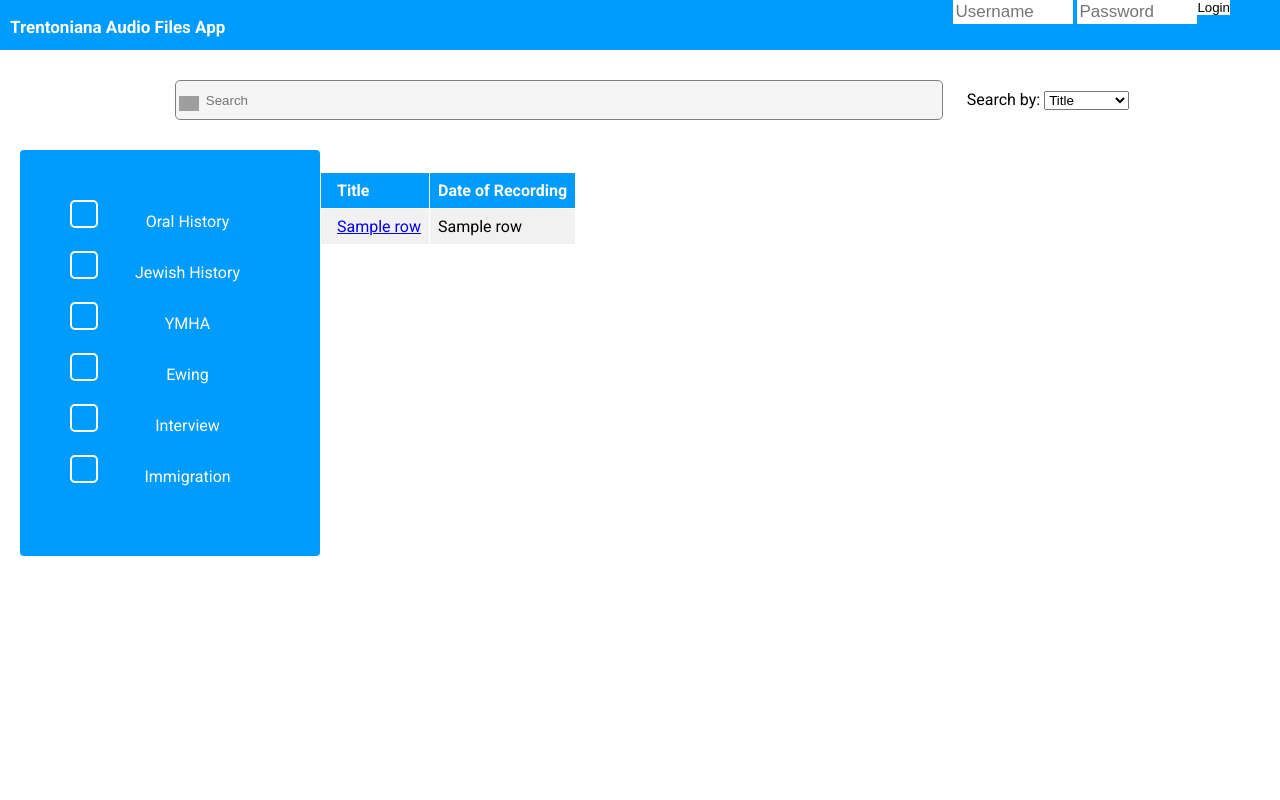
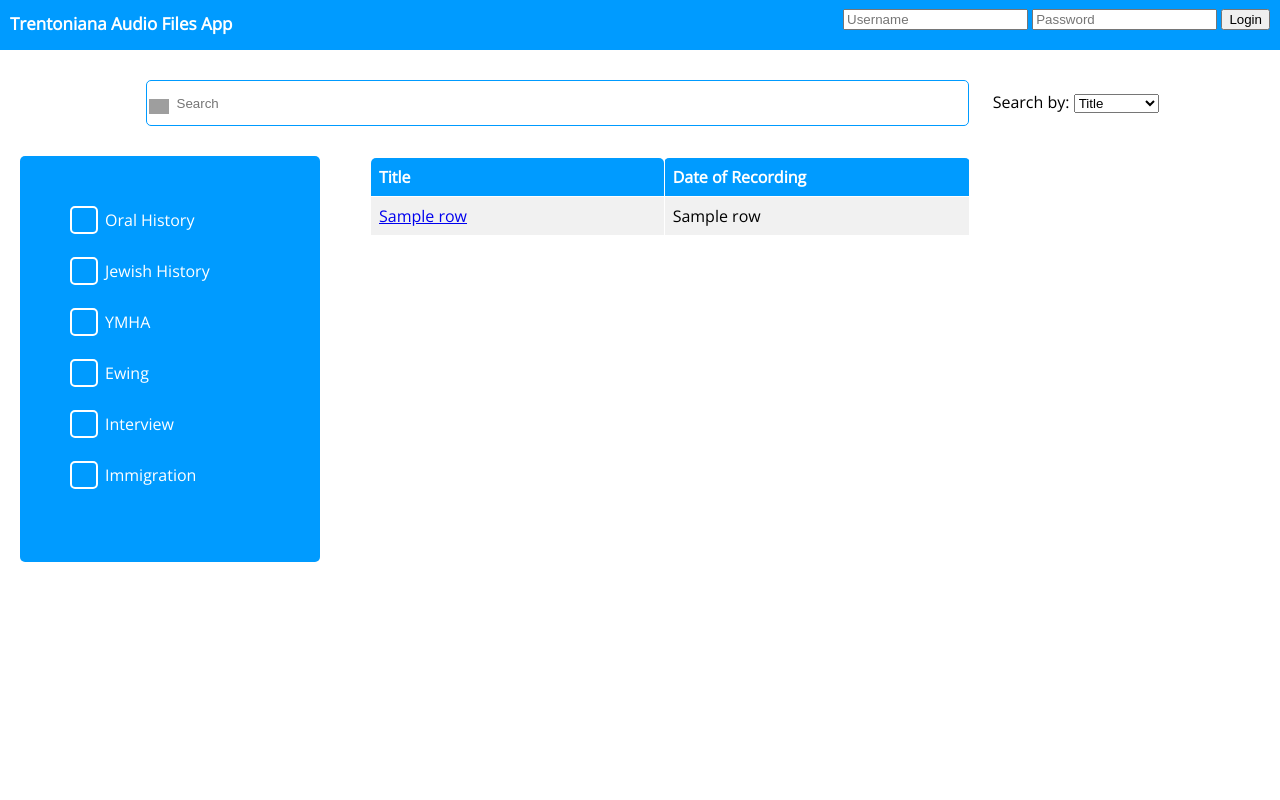
Before and after one commit to pepped1/database-trentoniana-project, a Flask app: template src/app_create_table/app/templates/my-form.html in a window 1280 px wide. Run offline with Flask 2, Linux system fonts and the light colour scheme; the template is opened without the code that fills it: most values are stand-ins (such as "Sample title", 1, 10 or a date in 2020); some libraries are stand-ins or nearby versions; grey boxes are pictures that could not be loaded.

Commit message:
UI spacing issues fix

```diff
--- a/src/app_create_table/app/templates/my-form.html
+++ b/src/app_create_table/app/templates/my-form.html
@@ -1,74 +1,67 @@
 <!-- /templates/my-form.html-->
-
+<!DOCTYPE html>
 <html>
 
     <head>
         <title>Trentoniana Audio Files App</title>
+        <meta name="description"
+            content="A database for Trentoniana Library's Audio Files" />
+        <meta http-equiv="author"
+            content="CSC315-03 Team 5: Alyssa, Dean, and Sarah" />
+        <meta http-equiv="pragma"
+            content="no-cache" />
     </head>
 
-    <!-- minimal styling -->
+    <!-- CSS styling for document -->
     <style>
-    	@import url('https://fonts.googleapis.com/css?family=Roboto:100,300,400,500,700,900');
 
-
+        /* import open sans font */
+        @import url('https://fonts.googleapis.com/css?family=Open+Sans');
 
         body {
-        	margin: 0px;
-        	font-family: 'Roboto', sans-serif;
+            margin:0px;
+            font-family: 'Open Sans', sans-serif;
         }
 
+        /* table heading formatting */
         th {
             background-color: #009BFF;
             color: #FFFFFF;
             border: 1px solid white;
             padding: 5px;
+            width: 600px;
+            border-radius: 5px 5px 0px 0px;
         }
 
-        th:tr{
-        	color: blue;
-	    }
-
-	    tr:nth-of-type(2n){
-	        border: 1px solid white;
-	        background-color: #f5f5f5;
-	    }
-
-	    tr:nth-of-type(2n+3){
-	    	border: 1px solid grey;
-	    	background-color: #FFFFFF;
-	    }
-
-	    tr {
-	    	padding: 5px;
-	    }
-
+        /* white separation lines for table */
         td{
             padding: 8px 8px;
             border: 1px solid white;
         }
 
+        /* table general formatting */
         .hover-table{
-	    	margin-right: 20px;
-	    	margin-left: 20px;
             border-collapse:collapse;
             border-spacing:0;
-	    	width:60%;
+            width:600px;
             text-align: right;
             display:table-cell;
+            border-radius: 5px 5px 0px 0px;
+
+            /* fixes table positioning issue */
+            position:relative;
+            left: 50px;
+            right:20px;
+            bottom: 18px;
         }
 
-	    .hover-table tr{
-	    	border-bottom:1px solid #ddd;
-	    }
-
-	    .hover-table tr:nth-child(odd){
-	    	background-color: #FFFFFF;
-	    }
-
+        /* shade even table rows a light grey color and borders white */
         .hover-table tr:nth-child(even){
+            border: 1px solid white;
             background-color: #f1f1f1;
         }
 
+        /* table entry text formatting */
         .hover-table td, .hover-table th{
             padding:8px 8px;
             display: table-cell;
@@ -76,15 +69,13 @@
             vertical-align:top;
         }
 
-	    .hover-table th:first-child, .hover-table td:first-child{
-	    	padding-left:16px;
-	    }
-
+        /* when hovering over an entry, make it dark grey */
         .hover-table tbody tr:hover, .hover-table li:hover{
             background-color:#ddd;
         }
 
-        .wrapper {
+        /* search spacing formatting*/
+        .search-spacing {
             margin-top: 30px;
             margin-bottom: 30px;
             position: relative;
@@ -93,6 +84,7 @@
             min-width: 100px;
         }
 
+        /* magnifying glass search icon image formatting */
         .search-icon {
             position: relative;
             top: 6px;
@@ -100,23 +92,26 @@
             width: 20px;
         }
 
+        /* search bar general formatting */
         .search {
-        	border: 1px solid grey;
+            border: 1px solid #009BFF;
             border-radius: 5px;
             height: 40px;
             width: 60%;
             padding:2px 23px 2px 30px;
             outline: 0px;
-        	background-color: #f5f5f5;
+            background-color: white;
             margin-right: 20px;
             margin-left: auto;
         }
 
+        /* search bar is grey when hovered over */
         .search:hover, .search:focus {
-        	border: 1.5px solid #009BFF;
-        	background-color: white;
+            border: 1.5px solid grey;
+            background-color: #f5f5f5;
         }
 
+        /* navbar general formatting */
         .navbar {
             box-sizing: border-box;
             background-color: #009BFF;
@@ -126,6 +121,7 @@
             margin:0px;
         }
 
+        /* h3 text formatting for navbar */
         .navbar h3 {
             float: left;
             display:block;
@@ -136,41 +132,28 @@
             text-decoration:none;
             font-size:17px;
             color: rgb(255,255,255);
+            position: relative;
+            bottom: 5px;
         }
 
-        .navbar .login {
+        /* login general formatting */
+        .login {
             float:right;
-        	margin-right: 50px;
+            margin-left: 20px;
+            position: relative;
+            top: 7px;
+            right: 10px;
         }
 
-        .navbar input[type=text] {
-        	padding:2px;
-        	margin-top:0px;
-        	font-size:17px;
-        	border:none;
-        	width:120px;
-        	border-color:#009BFF;
-        }
-
-        .navbar .login button {
-        	float:right;
-        	padding:0px;
-        	background: #FFFFFF;
-        	border:none;
-        }
-
-        .navbar .login button:hover {
-        	background-color:#f1f1f1;
-        }
-
-
-        .checkbox-label input {
+        /* set formatting for original checkboxes to none */
+        .checkbox input {
             position: absolute;
             opacity: 0;
             cursor: pointer;
         }
 
-        .checkbox-label {
+        /* checkbox general formatting (check box itself) */
+        .checkbox {
             display: block;
             position: relative;
             margin: auto;
@@ -182,14 +165,12 @@
 
             padding-bottom: 5px;
             padding-top: 10px;
-
             padding-left: 35px;
             margin-bottom: 12px;
-
         }
 
-
-        .checkbox-label .checkbox-custom {
+        /* checking box formatting (box and text) and animation */
+         .checkbox-container {
             position: absolute;
             top: 0px;
             left: 0px;
@@ -199,6 +180,7 @@
             border-radius: 5px;
             border: 2px solid #FFFFFF;
 
+            /* check animation checking box*/
             transition: all 0.3s ease-out;
             -webkit-transition: all 0.3s ease-out;
             -moz-transition: all 0.3s ease-out;
@@ -206,7 +188,8 @@
             -o-transition: all 0.3s ease-out;
         }
 
-        .checkbox-label .checkbox-custom::after {
+        /* unchecking box formatting (box and text) and animation */
+        .checkbox .checkbox-container::after {
             position: absolute;
             content: "";
             left: 12px;
@@ -221,6 +204,7 @@
             transform: rotate(0deg) scale(0);
             opacity:1;
 
+            /* check animation unchecking box */
             transition: all 0.3s ease-out;
             -webkit-transition: all 0.3s ease-out;
             -moz-transition: all 0.3s ease-out;
@@ -228,7 +212,8 @@
             -o-transition: all 0.3s ease-out;
         }
 
-        .checkbox-label input:checked ~ .checkbox-custom {
+        /* formatting for box when it is checked */
+        .checkbox input:checked ~ .checkbox-container {
             background-color: #FFFFFF;
             border-radius: 5px;
             -webkit-transform: rotate(0deg) scale(1);
@@ -238,7 +223,8 @@
             border: 2px solid #FFFFFF;
         }
 
-        .checkbox-label input:checked ~ .checkbox-custom::after {
+        /* formatting for check mark in box for when it is checked */
+        .checkbox input:checked ~ .checkbox-container::after {
             -webkit-transform: rotate(45deg) scale(1);
             -ms-transform: rotate(45deg) scale(1);
             transform: rotate(45deg) scale(1);
@@ -253,18 +239,21 @@
             border-radius: 0;
         }
 
+        /* text formatting for checkbox label */
         .checkbox-input-label {
             display: inline-block;
-        	text-align: right;
+            text-align: left;
+            float: left;
             clear: both;
-        	padding: 0px;
+            position: relative;
+            bottom:8px;
             font-size: 16px;
             color: rgba(255,255,255);
             font-weight: 4px;
-
         }
 
-        .card .checkbox-container {
+        /* formatting for boxes holding checkboxes - basically keeps everything aligned*/
+        .box .checkbox-box {
             float: left;
             width: 100%;
             box-sizing: border-box;
@@ -272,44 +261,40 @@
             padding: 0px;
         }
 
-        .card {
+        /* general formatting for box holding checkboxes */
+        .box {
             width: 200px;
             margin: 20px;
             clear: both;
             display: table-cell;
             padding: 50px;
             background-color: #009BFF;
-        	border-radius: 4px;
+            border-radius: 5px;
         }
 
-        .card::after {
+        /* formatting for box - keeps everything aligned */
+        .box::after {
             clear: both;
             display: table-cell;
             content: "";
         }
 
+        /* table form alignment for checkboxes and table - makes table stay at top */
         .wrap {
             display:table;
+            margin: 20px;
+            text-align: right;
         }
 
-        .space {
-        	margin: 10px;
-        }
+    </style>
 
-
-
-
-
-
-
-
-    </style>
 
     <body>
 
         <!-- Navigation Bar with Login -->
         <div class ="navbar">
             <h3>Trentoniana Audio Files App</h3>
+
             <div class="login">
                 <form action="/login-handler" method="POST">
                     <input type="text" placeholder="Username" name="username">
@@ -317,77 +302,82 @@
                     <button type="submit">Login</button>
                 </form>
             </div>
+
         </div>
 
+
         <!-- Search Bar -->
-		<form class="wrapper" action="/form-handler" method="POST">
+        <form id="top" class="search-spacing" action="/form-handler" method="POST">
 
             <img class="search-icon" src="https://upload.wikimedia.org/wikipedia/commons/0/0b/Search_Icon.svg">
             <input class="search" placeholder="Search" type="text" name="searchterm">
             <label for = "search_by">Search by:</label>
 
-			<select name = "search_by", id="search_by">
+            <!-- search by drop down menu -->
+            <select name="search_by">
                 <option value ="title">Title</option>
                 <option value ="participant">Participant</option>
                 <option value ="place">Place</option>
             </select>
         </form>
 
+
         <div class="wrap">
 
-			<div class="space"></div>
+            <!-- Checkboxes -->
+            <div class = "box">
+                <div class = "checkbox-box">
 
-			<!-- Checkboxes -->
-			<div class = "card">
-				<div class = "checkbox-container">
-					<label class="checkbox-label">
+                    <!-- Oral History -->
+                    <label class="checkbox">
                         <div class="checkbox-input-label">Oral History</div>
                         <input type="checkbox">
-						<span class="checkbox-custom"></span>
+                        <span class="checkbox-container"></span>
                     </label>
 
-					<label class="checkbox-label">
+                    <!-- Jewish History-->
+                    <label class="checkbox">
                         <div class="checkbox-input-label">Jewish History</div>
                         <input type="checkbox">
-						<span class="checkbox-custom"></span>
+                        <span class="checkbox-container"></span>
                     </label>
 
-
-					<label class="checkbox-label">
+                    <!-- YMHA -->
+                    <label class="checkbox">
                         <div class="checkbox-input-label">YMHA</div>
                         <input type="checkbox">
-						<span class="checkbox-custom"></span>
+                        <span class="checkbox-container"></span>
                     </label>
 
-
-					<label class="checkbox-label">
+                    <!-- Ewing -->
+                    <label class="checkbox">
                         <div class="checkbox-input-label">Ewing</div>
                         <input type="checkbox">
-						<span class="checkbox-custom"></span>
+                        <span class="checkbox-container"></span>
                     </label>
 
-					<label class="checkbox-label">
+                    <!-- Interview -->
+                    <label class="checkbox">
                         <div class="checkbox-input-label">Interview</div>
                         <input type="checkbox">
-						<span class="checkbox-custom"></span>
+                        <span class="checkbox-container"></span>
                     </label>
 
-					<label class="checkbox-label">
+                    <!-- Immigration -->
+                    <label class="checkbox">
                         <div class="checkbox-input-label">Immigration</div>
                         <input type="checkbox">
-						<span class="checkbox-custom"></span>
+                        <span class="checkbox-container"></span>
                     </label>
-
 
                 </div>
             </div>
-
-			<div space="space"></div>
 
 
             <!-- Table with results from database -->
             <table class="hover-table">
 
+                <!-- table header -->
                 <tr>
                     <th>Title</th>
                     <th>Date of Recording</th>
@@ -401,14 +391,10 @@
                 {%endfor%}
             </table>
 
-			<div class="space"></div>
-
-		</div>
-
-
+        </div> <!-- end of wrap -->
 
     </body>
 
-
+ </html>
 
 </html>
```
Lines whose indentation alone changed are shown as unchanged.
